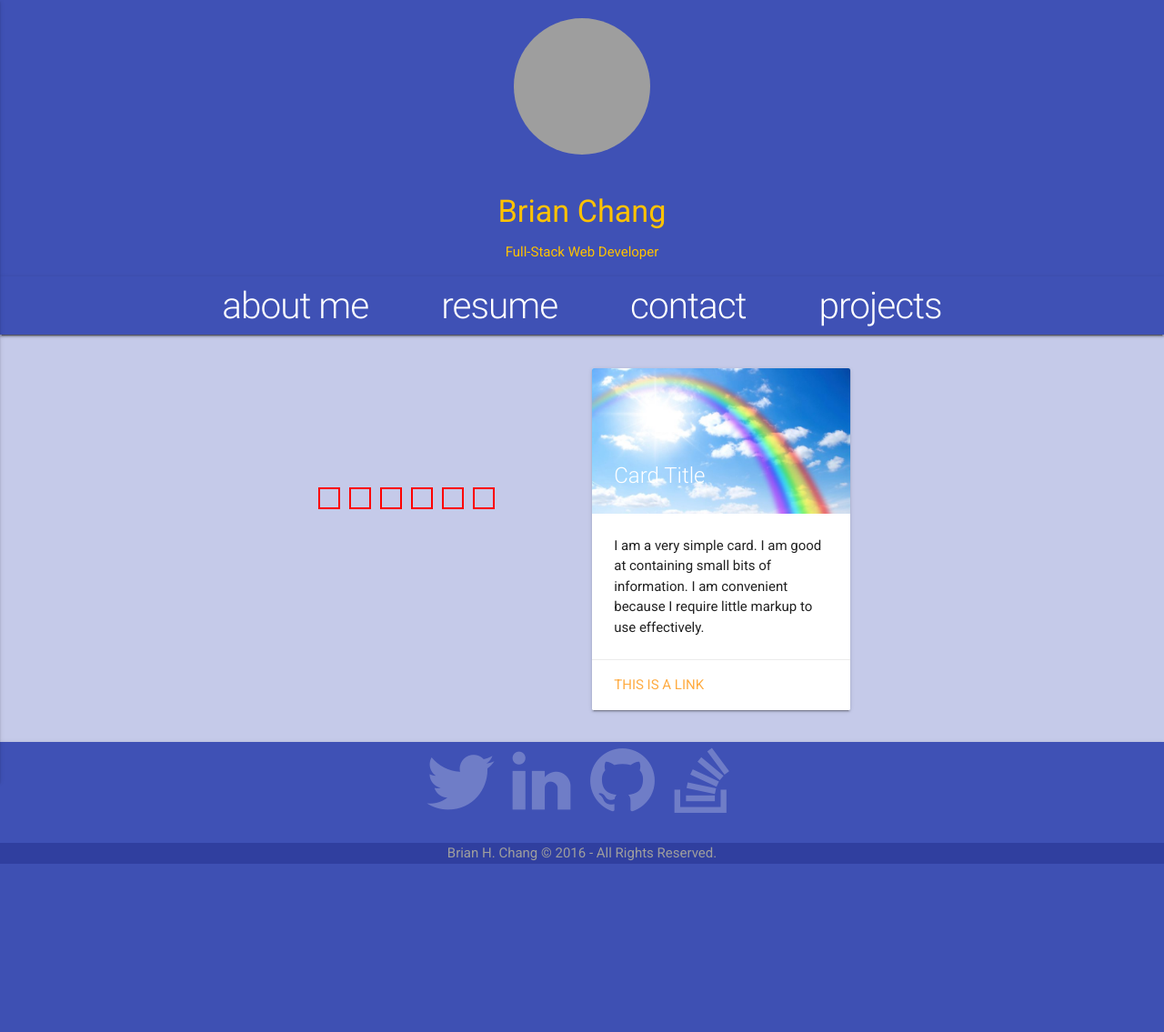
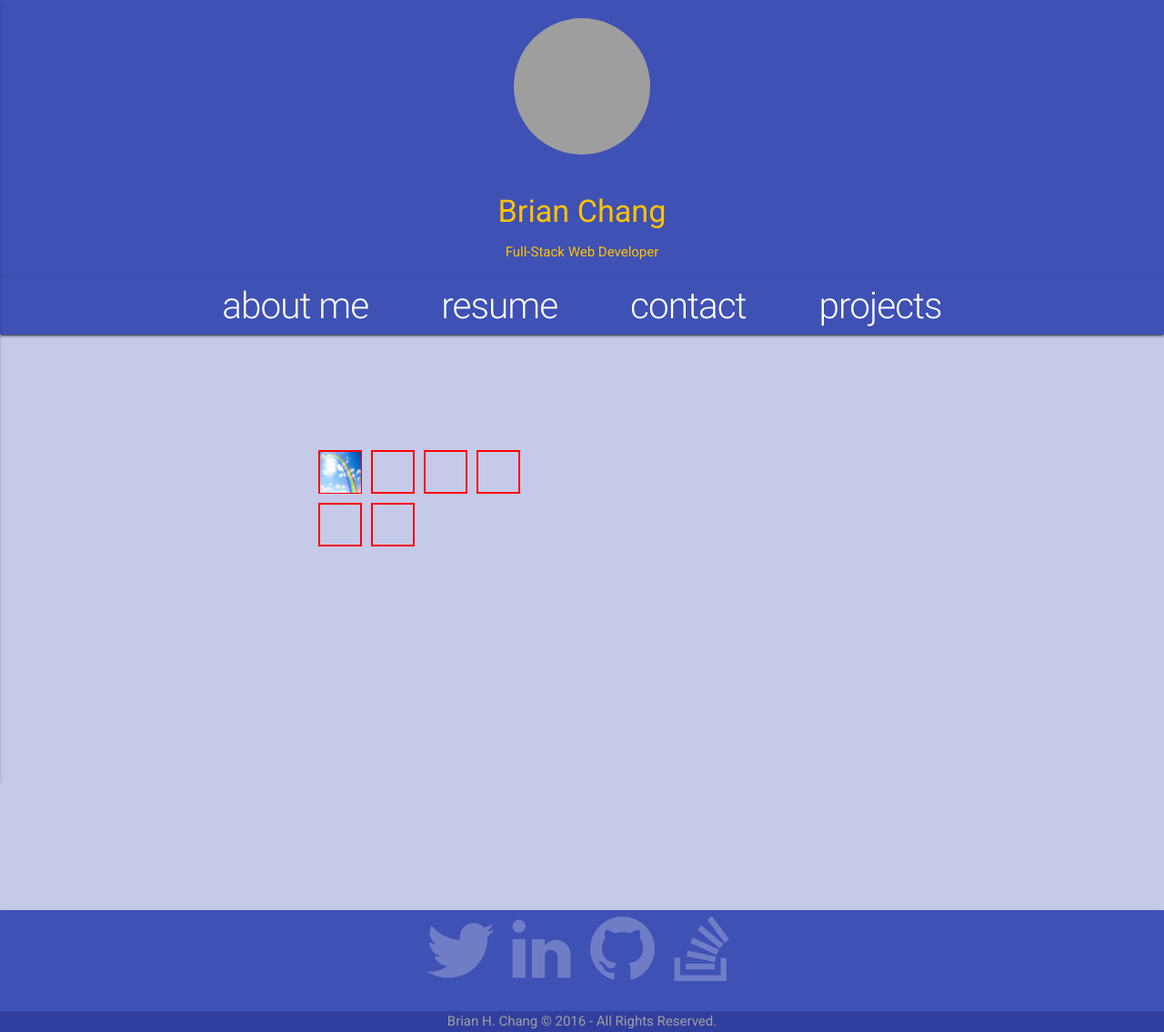
Before and after one commit to gitbchang/material-portfolio, a PHP site: page /portfolio.html in a window 1280 px wide. Shown: the whole page at 91% size. Before the commit the page ends 950 px from the top, so only its background shows below. Run offline with PHP 8.4, Linux system fonts and the light colour scheme; some libraries are stand-ins or nearby versions; grey boxes are pictures that could not be loaded.

Commit message:
updates to portfolio

```diff
--- a/css/material.css
+++ b/css/material.css
@@ -1,6 +1,7 @@
 body {
     background-color: #c5cae9;
 }
+
 header {
     text-align: center;
 }
@@ -73,6 +74,7 @@
 #about-twitter{
     font-size: 2.1em;
     margin-left: 20px;
+    color: #E86F0C;
 }
 
 #about-info {
@@ -140,16 +142,26 @@
     background 0.2s;
 
 }
+
+.pf-grid > * {
+transition:transform 0.5s;
+
+}
 .pf-icon {
     flex: 1 0 auto;
 
     box-sizing: border-box;
-    min-width: 24px;
-    min-height: 24px;
-    max-width: 24px;
-    max-height: 24px;
+    min-width: 48px;
+    min-height: 48px;
+    max-width: 48px;
+    max-height: 48px;
     border: 2px solid red;
     margin: 5px;
+
+}
+
+.pf-icon:hover {
+    transform:scale(1.4);
 }
 
 .pf-detail {
@@ -159,7 +171,24 @@
     align-items: center;
 
 }
+.ct {
+    color: black;
+    font-weight: bold;
+}
 
 #detail1 {
   flex: 1;
 }
+#body-container{
+    overflow: hidden;
+}
+
+
+/* keep the card off the page*/
+.card1 {transform: translateX(150%);}
+
+
+
+.panel.open-active > *:first-child {transform: translateY(0%);}
+.panel > *:last-child {transform: translateY(100%);}
+.panel.open-active > *:last-child {transform: translateY(0%);}
--- a/index.html
+++ b/index.html
@@ -9,6 +9,8 @@
     <meta name="description" content="">
     <meta name="author" content="">
     <title>Simple Sidebar - Custom About Me</title>
+    <!-- Custom CSS -->
+    <link href="css/material.css" rel="stylesheet">
     <!-- Compiled and minified CSS -->
     <link rel="stylesheet" href="https://cdnjs.cloudflare.com/ajax/libs/materialize/0.97.8/css/materialize.min.css">
 
@@ -18,8 +20,7 @@
     <link href="https://fonts.googleapis.com/icon?family=Material+Icons" rel="stylesheet">
     <script type="text/javascript" src="js/newjs.js">
     </script>
-    <!-- Custom CSS -->
-    <link href="css/material.css" rel="stylesheet">
+
 
 
 </head>
--- a/portfolio.html
+++ b/portfolio.html
@@ -8,6 +8,7 @@
 	<meta name="description" content="">
 	<meta name="author" content="">
 	<title>Portfolio Page</title>
+	<link href="css/material.css" rel="stylesheet">
 	<script src="https://code.jquery.com/jquery-3.1.1.js" integrity="sha256-16cdPddA6VdVInumRGo6IbivbERE8p7CQR3HzTBuELA=" crossorigin="anonymous"></script>
 	<!-- Compiled and minified CSS -->
 	<link rel="stylesheet" href="https://cdnjs.cloudflare.com/ajax/libs/materialize/0.97.8/css/materialize.min.css">
@@ -19,7 +20,7 @@
 	<script type="text/javascript" src="js/newjs.js">
 	</script>
 	<!-- Custom CSS -->
-	<link href="css/material.css" rel="stylesheet">
+
 </head>
 
 <body>
@@ -59,7 +60,7 @@
 			<div class="col s4">
 				<div class="pf-grid">
 					<div class="pf-icon pf-icon1">
-						<a href="#"></a>
+						<a href="#"><img style="height: 45px; width: 45px" src="images/rainbow.jpg" alt="rainbow"></a>
 					</div>
 					<div class="pf-icon pf-icon2">
 						<a href="#"></a>
@@ -78,25 +79,27 @@
 					</div>
 				</div>
 			</div>
-			<div class="col s4">
+			<div class="col s6">
 				<div class="pf-detail flex">
-					<div class="card" id="detail1">
+					<div class="card card1" id="detail1">
 						<div class="card-image">
 							<img src="images/rainbow.jpg">
-							<span class="card-title">Card Title</span>
+							<span class="ct card-title" style="color: black">Hangman Game</span>
 						</div>
 						<div class="card-content">
-							<p>I am a very simple card. I am good at containing small bits of information. I am convenient because I require little markup to use effectively.</p>
+							<h5>Guess the colors of the rainbow in this hangman game!</h5>
+							<p>This was one of the first games created after learning jQuery. <br>
+							Personally, I like to use the jQuery syntax
+							of selecting DOM elements rather than plain javascript. It also allows me to add custom animations easily.</p>
+							<p>Technology Used: HTML/CSS, Javascript, jQuery</p>
 						</div>
 						<div class="card-action">
-							<a href="#">This is a link</a>
+							<a href="https://immense-thicket-37902.herokuapp.com/" target="_blank">Check It Out!</a>
 						</div>
 					</div>
 				</div>
 			</div>
-			<div class="col s2">
 
-			</div>
 		</div>
 	</div>
 
@@ -132,5 +135,39 @@
 
 
 </body>
+<script type="text/javascript">
+var icon = $(".pf-icon");
+
+function toggleOpen(e){
+	$(this).toggleClass("open-active");
+	console.log(e);
+}
+function toggleCard(e){
+	var card = $(".card1");
+	var newThis = $(this);
+	console.log(newThis[0].className);
+	var cname = newThis[0].className;
+	if(cname.indexOf("open-active") >= 0){
+		console.log("i'm open");
+		// $(".card1").css("transform", "translateX(0%)");
+		$(".card1").css({
+			"transform": "translateX(0%)",
+			"transition": "1s"
+		});
+	}
+	else {
+		$(".card1").css({
+			"transform": "translateX(150%)",
+			"transition": "1s"
+		});
+	}
+
+	e.preventDefault();
+}
+
+icon.on("click", toggleOpen);
+icon.on("click", toggleCard);
+// icon.on("transitionend", toggleActive);
+</script>
 
 </html>
```
